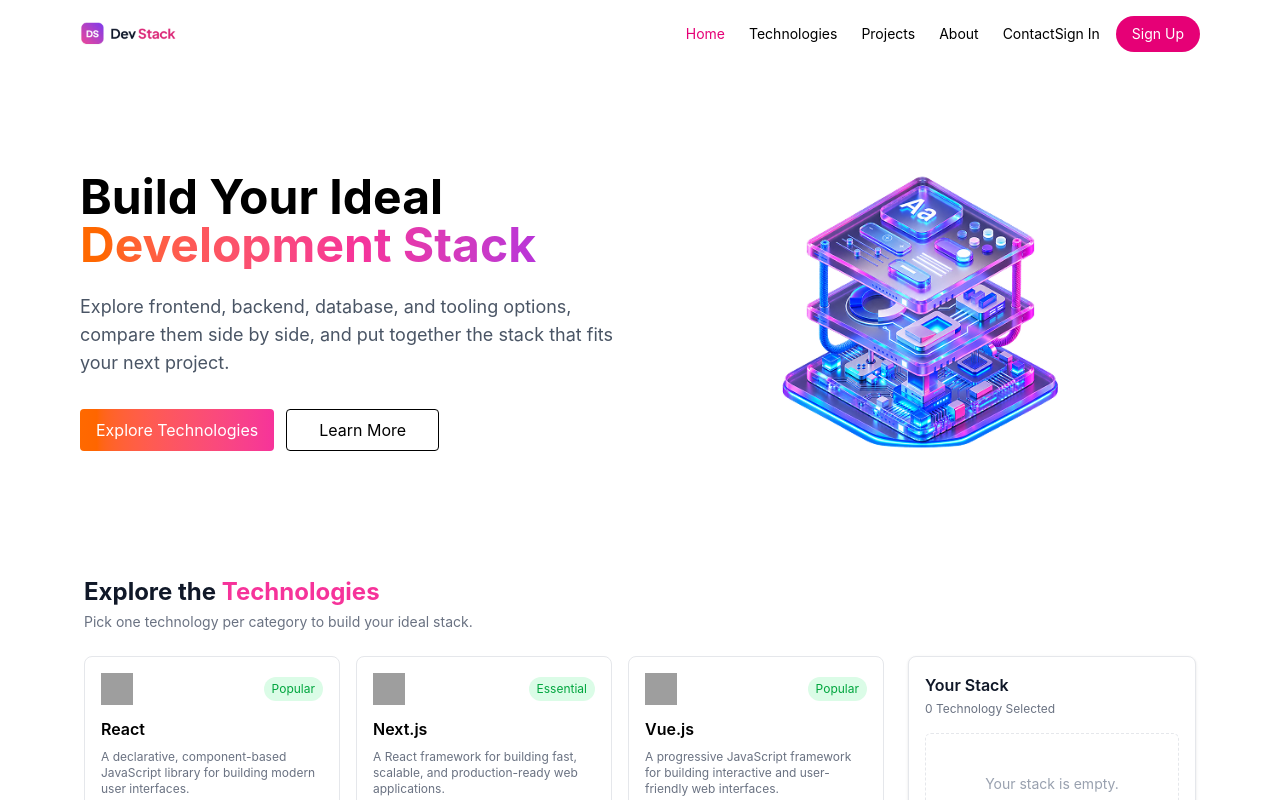
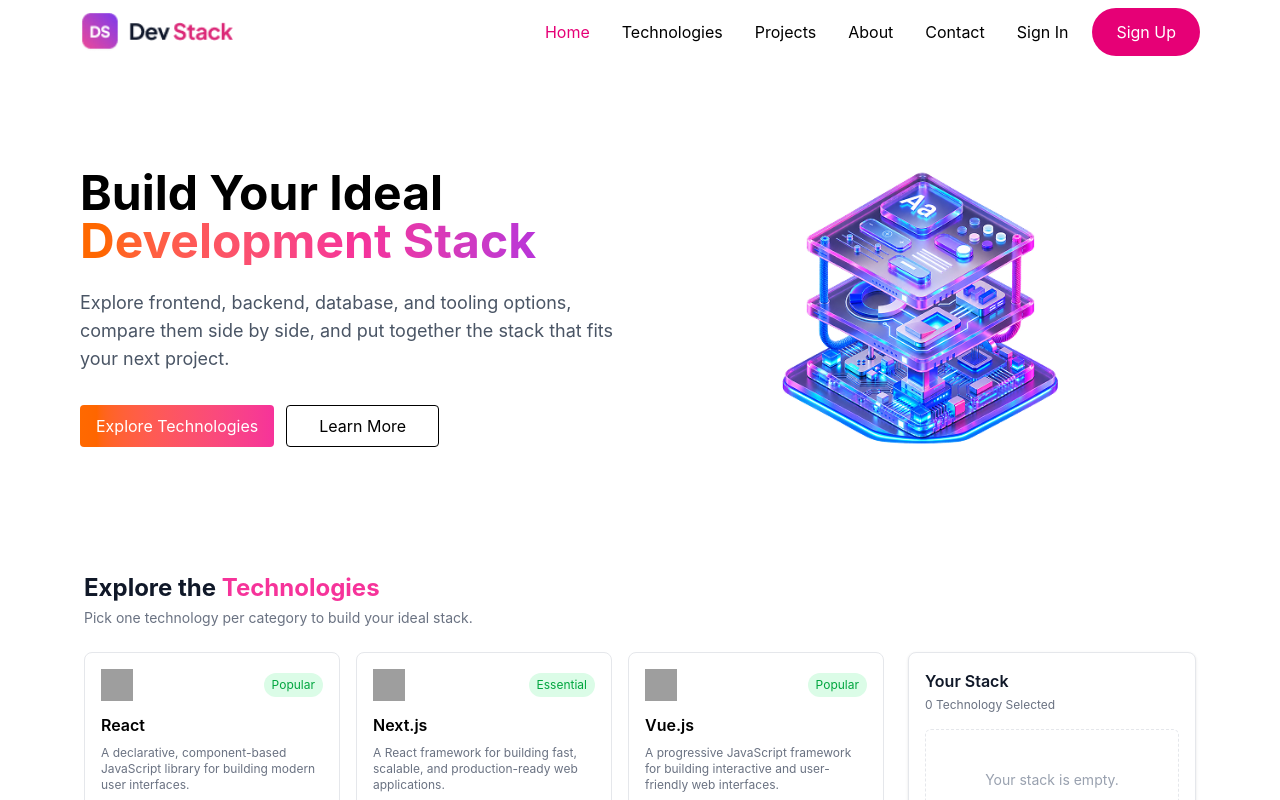
Before and after one commit to talha-khandakar/A05-DevStack, a React (Vite) app: page / in a window 1280 px wide. Shown: the top 800 px of the page. Built offline with nearby package versions, Linux system fonts and the light colour scheme; grey boxes are pictures that could not be loaded.

Commit message:
fixing navbar

```diff
--- a/src/components/Navbar.tsx
+++ b/src/components/Navbar.tsx
@@ -1,46 +1,40 @@
 import { FaBars } from "react-icons/fa";
-import logoImg from "../assets/logo-text.png";
+import Logo from "../assets/logo-text.png";
 
 export default function Navbar() {
   return (
     <nav className="sticky top-0 z-50 bg-white">
-      <div className="mx-auto flex max-w-6xl items-center px-4 py-4">
-        <button className="mr-3 shrink-0 text-3xl text-gray-500 md:hidden">
-          <FaBars />
-        </button>
-
-        <div className="flex-1">
-          <img src={logoImg} alt="Dev Stack" className="w-24" />
+      <div className="max-w-6xl mx-auto px-4 h-16 flex items-center justify-between">
+        <div className="md:hidden">
+          <FaBars className="text-xl" />
         </div>
 
-        <ul className="hidden gap-6 text-sm md:flex">
-          <li>
-            <a href="" className="text-pink-600">
+        <div className="flex items-center">
+          <img src={Logo} alt="Dev Stack" className="h-10" />
+        </div>
+
+        <div className="hidden md:flex items-center">
+          <div className="flex items-center gap-8">
+            <a href="#" className="text-pink-600">
               Home
             </a>
-          </li>
+            <a href="#">Technologies</a>
+            <a href="#">Projects</a>
+            <a href="#">About</a>
+            <a href="#">Contact</a>
+          </div>
 
-          <li>
-            <a href="">Technologies</a>
-          </li>
+          <div className="flex items-center gap-6 ml-8">
+            <button>Sign In</button>
+            <button className="bg-pink-600 text-white px-6 py-3 rounded-full">
+              Sign Up
+            </button>
+          </div>
+        </div>
 
-          <li>
-            <a href="">Projects</a>
-          </li>
-
-          <li>
-            <a href="">About</a>
-          </li>
-
-          <li>
-            <a href="">Contact</a>
-          </li>
-        </ul>
-
-        <div className="flex shrink-0 items-center gap-2 sm:gap-4">
-          <button className="text-sm">Sign In</button>
-
-          <button className="rounded-full bg-pink-600 px-3 py-2 text-sm text-white sm:px-4">
+        <div className="md:hidden flex items-center gap-3">
+          <button>Sign In</button>
+          <button className="bg-pink-600 text-white px-4 py-2 rounded-full">
             Sign Up
           </button>
         </div>
```
